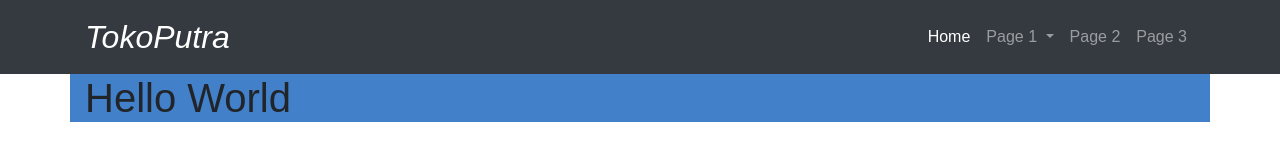
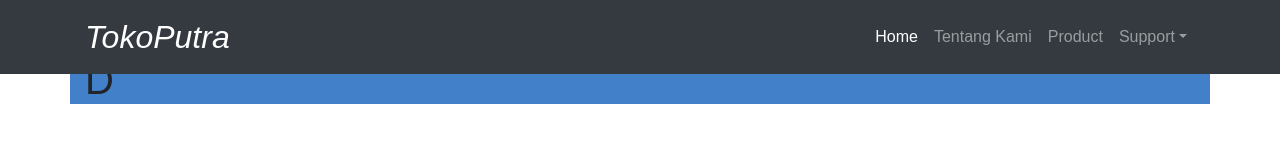
Before and after one commit to Mahayoga/SemesterTwo-DesignWeb, a plain HTML site: page index.html in a window 1280 px wide. Drawn offline with nearby package versions, Linux system fonts and the light colour scheme.

Commit message:
Menu Nav

```diff
--- a/index.html
+++ b/index.html
@@ -19,22 +19,21 @@
 
 <body>
 
-    <nav class="navbar navbar-expand-sm bg-dark navbar-dark mb-0">
+    <nav class="navbar navbar-expand-sm fixed-top bg-dark navbar-dark mb-0">
         <div class="container">
             <div class="navbar-header">
                 <a class="navbar-brand" href="#">TokoPutra</a>
             </div>
             <ul class="nav navbar-nav navbar-right">
                 <li class="active nav-item"><a class="nav-link" href="#">Home</a></li>
-                <li class="dropdown nav-item"><a class="dropdown-toggle nav-link" data-toggle="dropdown" href="#">Page 1 <span class="caret"></span></a>
+                <li class="nav-item"><a class="nav-link" href="#">Tentang Kami</a></li>
+                <li class="nav-item"><a class="nav-link" href="#">Product</a></li>
+                <li class="dropdown nav-item"><a class="dropdown-toggle nav-link" data-toggle="dropdown" href="#">Support<span class="caret"></span></a>
                     <ul class="dropdown-menu">
-                        <li><a href="#">Page 1-1</a></li>
-                        <li><a href="#">Page 1-2</a></li>
-                        <li><a href="#">Page 1-3</a></li>
+                        <li><a href="#">Contact</a></li>
+                        <li><a href="#">Kritik Dan Saran</a></li>
                     </ul>
                 </li>
-                <li class="nav-item"><a class="nav-link" href="#">Page 2</a></li>
-                <li class="nav-item"><a class="nav-link" href="#">Page 3</a></li>
             </ul>
         </div>
     </nav>
@@ -42,6 +41,7 @@
     <div class="container-fluid">
         <div class="container bg-blue">
             <h1>Hello World</h1>
+            <h1>D</h1>
         </div>
     </div>
 
```
